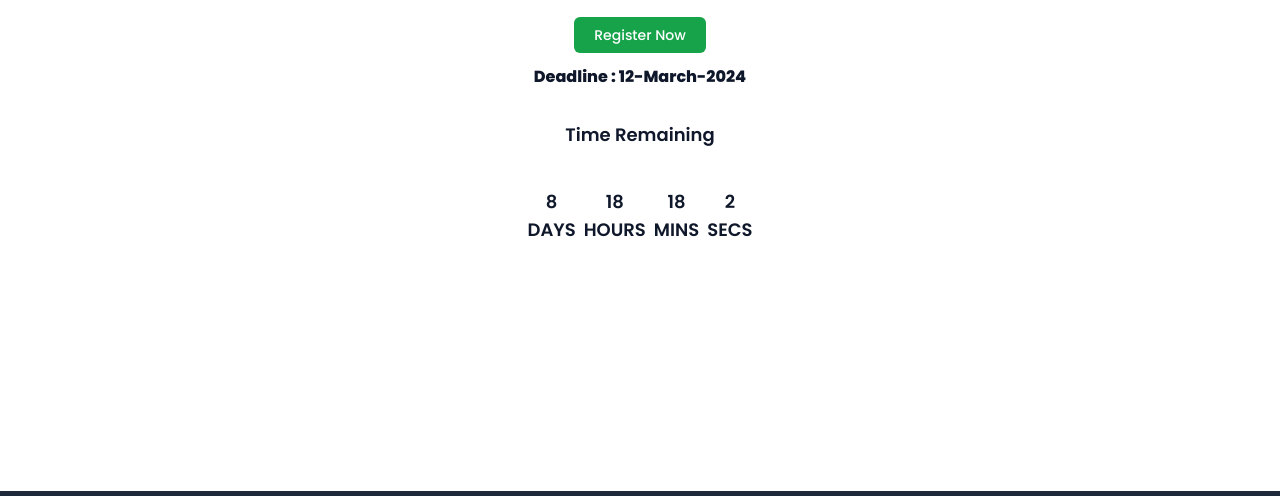
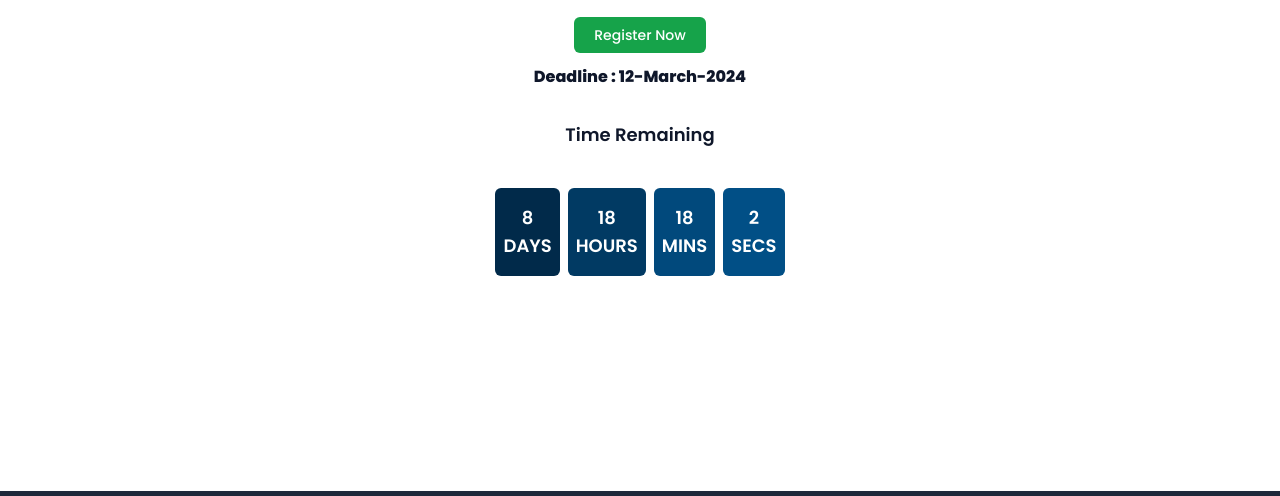
Before and after one commit to anas20023/IIPC_Final_Reg_Site, a website: page public/index.html in a window 1280 px wide. Shown: the part 179-675 px from the top of the page. Drawn offline with Linux system fonts and the light colour scheme.

Commit message:
Update package.json and input.css, and modify index.html and output.css

```diff
--- a/public/index.html
+++ b/public/index.html
@@ -39,7 +39,10 @@
                 ><span class="text-xs">2</span></i
               >
             </a>
-            <a href="https://wa.me/+8801885600943" target="_blank" rel="noopener">
+            <a
+              href="https://wa.me/+8801885600943"
+              target="_blank"
+              rel="noopener">
               <i
                 class="fa-brands fa-whatsapp text-slate-800 text-2xl mx-2 cursor-pointer"></i>
             </a>
@@ -66,22 +69,29 @@
         Register Now
       </button>
       <p class="text-slate-900 font-extrabold">Deadline : 12-March-2024</p>
-      <p id="Last_date" class="text-slate-900 font-extrabold mt-8">Time Remaining</p>
-      <div id="timer_div"
+      <p id="Last_date" class="text-slate-900 font-extrabold mt-8">
+        Time Remaining
+      </p>
+      <div
+        id="timer_div"
         class="flex flex-row w-full justify-center items-center h-max py-4 px-6 gap-2 mx-auto mt-3">
-        <div class="text-lg font-semibold text-slate-900 text-center">
+        <div
+          class="text-lg font-semibold text-white bg-[#012a4a] px-2 py-4 text-center rounded-md">
           <span id="days">00</span> <br />
           DAYS
         </div>
-        <div class="text-lg font-semibold text-slate-900 text-center">
+        <div
+          class="text-lg font-semibold text-white bg-[#013a63] px-2 py-4 text-center rounded-md">
           <span id="hrs">12</span> <br />
           HOURS
         </div>
-        <div class="text-lg font-semibold text-slate-900 text-center">
+        <div
+          class="text-lg font-semibold text-white bg-[#01497c] px-2 py-4 text-center rounded-md">
           <span id="mins">59</span> <br />
           MINS
         </div>
-        <div class="text-lg font-semibold text-slate-900 text-center">
+        <div
+          class="text-lg font-semibold text-white bg-[#014f86] px-2 py-4 text-center rounded-md">
           <span id="secs">59</span> <br />
           SECS
         </div>
--- /dev/null
+++ b/tailwind.config.js
@@ -0,0 +1,8 @@
+/** @type {import('tailwindcss').Config} */
+module.exports = {
+  content: ["./public/**/*.{html,js}"],
+  theme: {
+    extend: {},
+  },
+  plugins: [],
+}
```
Also changed, not shown: package.json (+7 -2 lines), public/output.css, src/input.css (renamed from public/input.css), 1 other file.
